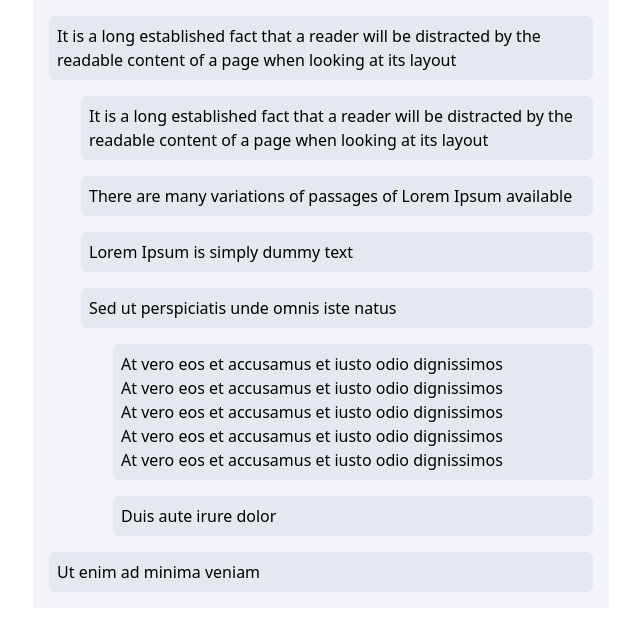
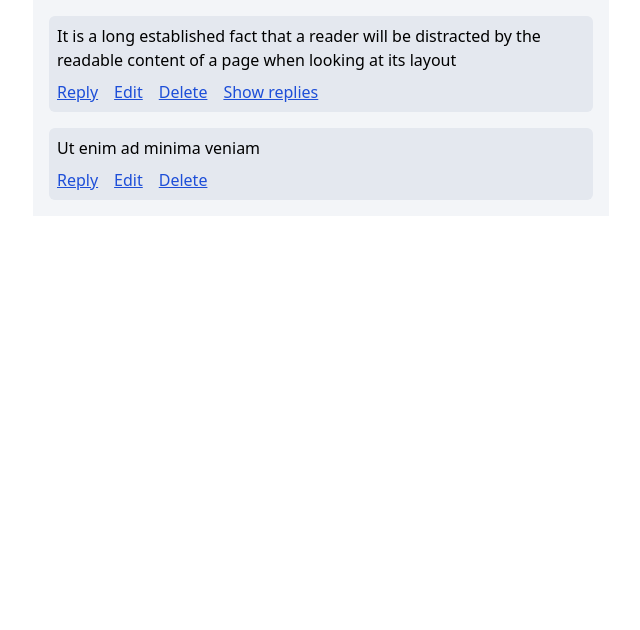
Before and after one commit to wickker/comments, a React (Vite) app: page / in a window 1280 px wide. Shown: the top 630 px of the page, without its empty margins (319-959 px from the left). Built offline with nearby package versions, Linux system fonts and the light colour scheme.

Commit message:
rename comment component, add actions scaffold and toggle replies visibility logic

```diff
--- a/src/App.tsx
+++ b/src/App.tsx
@@ -1,19 +1,22 @@
-import { Comment } from "./components"
+import { CommentTile } from "./components"
 import { Comment as CommentType } from "./types"
 
 const comments: CommentType[] = [
   {
     id: 1,
-    comment: "It is a long established fact that a reader will be distracted by the readable content of a page when looking at its layout",
+    comment:
+      "It is a long established fact that a reader will be distracted by the readable content of a page when looking at its layout",
     replies: [
       {
         id: 2,
-        comment: "It is a long established fact that a reader will be distracted by the readable content of a page when looking at its layout",
+        comment:
+          "It is a long established fact that a reader will be distracted by the readable content of a page when looking at its layout",
         replies: [],
       },
       {
         id: 3,
-        comment: "There are many variations of passages of Lorem Ipsum available",
+        comment:
+          "There are many variations of passages of Lorem Ipsum available",
         replies: [],
       },
       {
@@ -27,7 +30,8 @@ const comments: CommentType[] = [
         replies: [
           {
             id: 5,
-            comment: "At vero eos et accusamus et iusto odio dignissimos\nAt vero eos et accusamus et iusto odio dignissimos\nAt vero eos et accusamus et iusto odio dignissimos\nAt vero eos et accusamus et iusto odio dignissimos\nAt vero eos et accusamus et iusto odio dignissimos",
+            comment:
+              "At vero eos et accusamus et iusto odio dignissimos\nAt vero eos et accusamus et iusto odio dignissimos\nAt vero eos et accusamus et iusto odio dignissimos\nAt vero eos et accusamus et iusto odio dignissimos\nAt vero eos et accusamus et iusto odio dignissimos",
             replies: [],
           },
           {
@@ -44,9 +48,9 @@ const comments: CommentType[] = [
 
 export default function App() {
   return (
-    <div className='mx-auto max-w-xl flex flex-col bg-[#F3F5F8] px-4 pt-4'>
+    <div className="mx-auto flex max-w-xl flex-col bg-[#F3F5F8] px-4 pt-4">
       {comments.map((c) => (
-        <Comment {...c} />
+        <CommentTile {...c} key={c.id} />
       ))}
     </div>
   )
--- a/src/components/Comment/index.tsx
+++ /dev/null
@@ -1,18 +0,0 @@
-import { type Comment } from "@/types"
-
-type CommentProps = Comment
-
-export default function Comment({ comment, replies }: CommentProps) {
-  return (
-    <div className="flex flex-col gap-y-4">
-      <div className="bg-[#E4E8EF] p-2 rounded-md">
-        <p className='whitespace-pre-wrap'>{comment}</p>
-      </div>
-      <div className='pl-8'>
-      {replies.map((reply) => (
-        <Comment {...reply} />
-      ))}
-      </div>
-    </div>
-  )
-}
--- /dev/null
+++ b/src/components/CommentTile/index.tsx
@@ -0,0 +1,35 @@
+import { type Comment } from "@/types"
+import { useState } from "react"
+
+type CommentProps = Comment
+
+export default function CommentTile({ comment, replies }: CommentProps) {
+  const [isExpanded, setIsExpanded] = useState(false)
+
+  return (
+    <div className="flex flex-col gap-y-4">
+      <div className="rounded-md bg-[#E4E8EF] p-2">
+        <p className="whitespace-pre-wrap">{comment}</p>
+
+        <div className="mt-2 flex gap-x-4">
+          <button className="text-blue-700 underline">Reply</button>
+          <button className="text-blue-700 underline">Edit</button>
+          <button className="text-blue-700 underline">Delete</button>
+          {replies.length > 0 && (
+            <button
+              className="text-blue-700 underline"
+              onClick={() => setIsExpanded((prev) => !prev)}
+            >
+              {isExpanded ? "Hide" : "Show"} replies
+            </button>
+          )}
+        </div>
+      </div>
+
+      <div className="pl-8">
+        {isExpanded &&
+          replies.map((reply) => <CommentTile {...reply} key={reply.id} />)}
+      </div>
+    </div>
+  )
+}
--- a/src/components/index.ts
+++ b/src/components/index.ts
@@ -1 +1 @@
-export { default as Comment} from './Comment'
+export { default as CommentTile } from './CommentTile'
```
